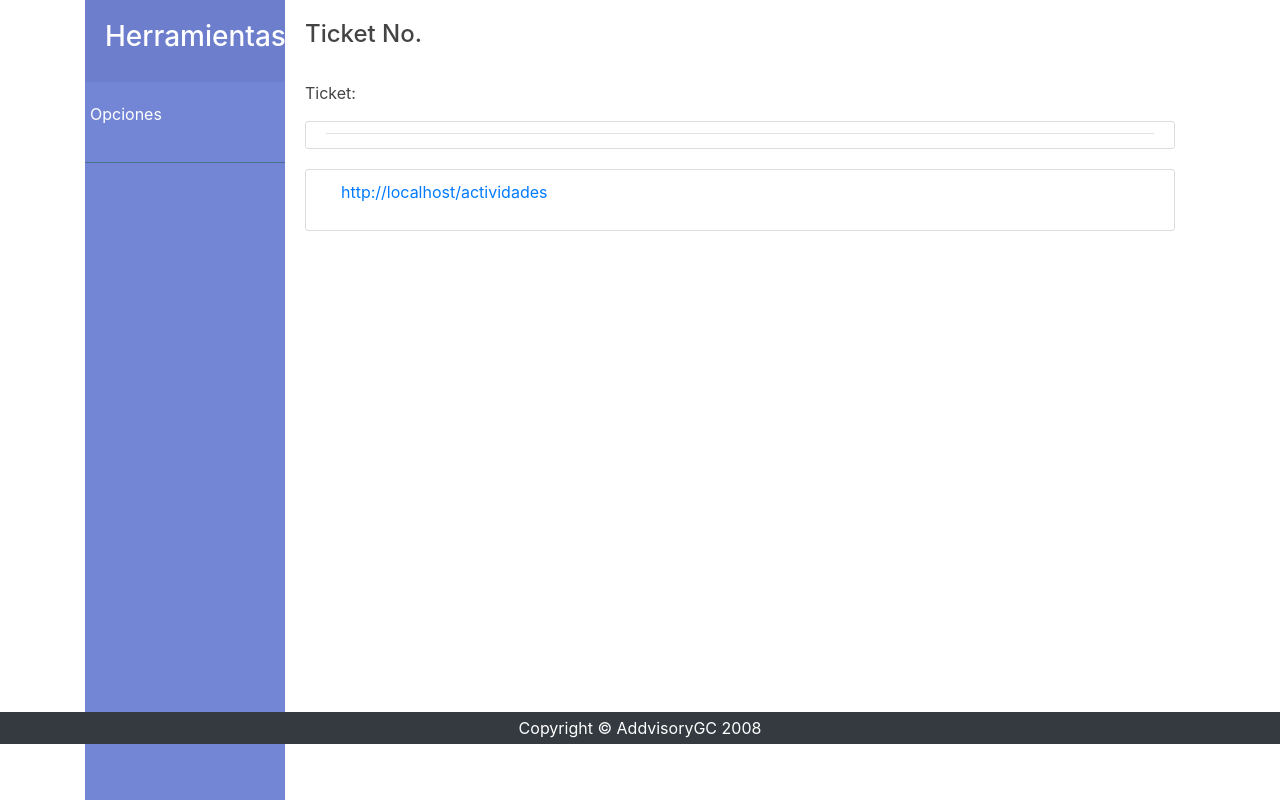
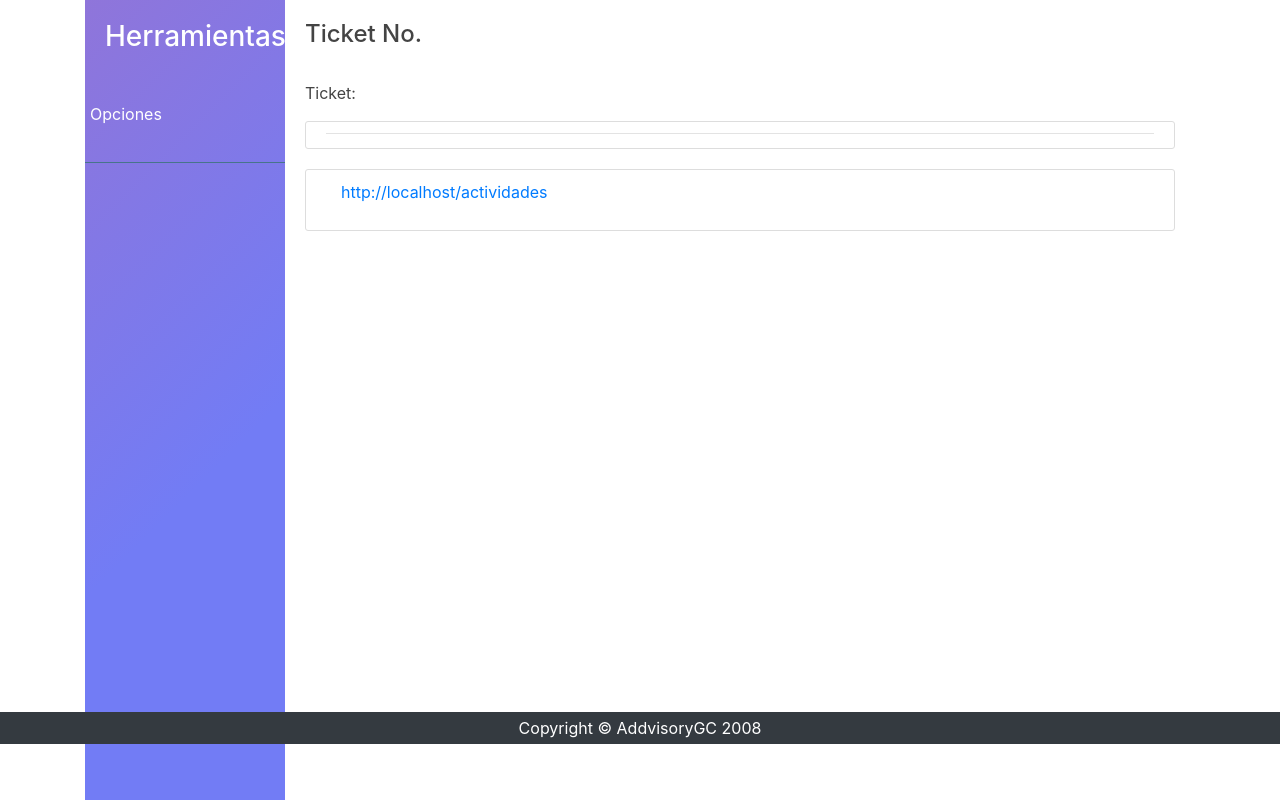
Before and after one commit to R0dri/flasky, a Flask app: page /actividades in a window 1280 px wide. Shown: the part 56-856 px from the top of the page. Run offline with Flask 3, Linux system fonts and the light colour scheme; parts of the project's set-up code (start-up, migrations or seed data) failed here and were passed over; some libraries are stand-ins or nearby versions.

Commit message:
Se actualizo el color del navbars.

```diff
--- a/static/css/style.css
+++ b/static/css/style.css
@@ -132,7 +132,9 @@ a.article-title:hover {
 #sidebar {
     min-width: 200px;
     max-width: 200px;
-    background: #7386D5;
+    /* background: #7386D5; */
+    background:linear-gradient(135deg,#8f75da 0,#727cf5 60%);
+    /* background:linear-gradient(135deg,#2A4B7C 0,#2A293E 60%); */
     color: #fff;
     transition: all 0.3s;
 }
@@ -184,7 +186,8 @@ a.article-title:hover {
 
 #sidebar .sidebar-header {
     padding: 20px;
-    background: #6d7fcc;
+    /* background: #6d7fcc; */
+    background: transparent;
 }
 
 #sidebar .sidebar-header strong {
@@ -215,7 +218,9 @@ a.article-title:hover {
 #sidebar ul li.active>a,
 a[aria-expanded="true"] {
     color: #fff;
-    background: #6d7fcc;
+    /* background: #6d7fcc; */
+    background: transparent;
+
 }
 
 a[data-toggle="collapse"] {
@@ -233,7 +238,8 @@ a[data-toggle="collapse"] {
 ul ul a {
     font-size: 0.9em !important;
     padding-left: 30px !important;
-    background: #6d7fcc;
+    /* background: #6d7fcc; */
+    background: transparent;
 }
 
 ul.CTAs {
```
